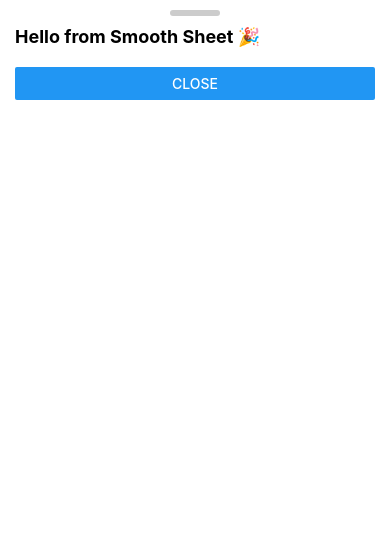
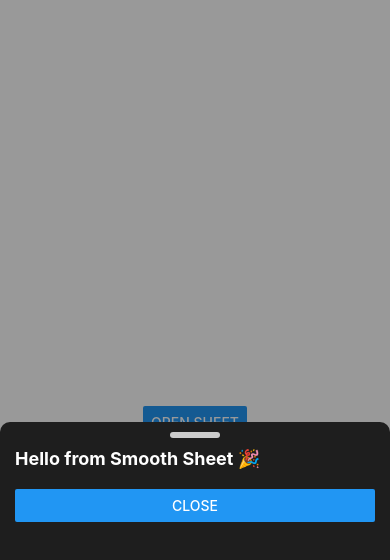
Before and after one commit to jeanmo333/react-native-smooth-sheet, a React Native app in the folder example/rncli/: screen / in a window 390 px wide. Both pictures are taken after a click on the button "OPEN SHEET". Shown: the top 560 px of the page. Built offline with nearby package versions, Linux system fonts and the light colour scheme.

Commit message:
add safe area view

```diff
--- a/example/rncli/App.tsx
+++ b/example/rncli/App.tsx
@@ -23,13 +23,13 @@ function App(): React.JSX.Element {
         ref={sheetRef}
         isVisible={visible}
         onClose={() => setVisible(false)}
-        snapPoint={1}
+        snapPoint={0.5}
         paddingHorizontal={15}
-        borderTopLeftRadius={0}
+        borderTopLeftRadius={20}
         dragIndicatorColor="#ccc" //#ff9800  //#666
         flattenOnFullOpen={true}
-        borderTopRightRadius={0}
-        theme="#fff" //#1e1e1e //#fff
+        borderTopRightRadius={20}
+        theme="#1e1e1e" //#1e1e1e //#fff
         disableDrag={false}
        >
 
@@ -37,7 +37,7 @@ function App(): React.JSX.Element {
            fontSize: 18,
            marginBottom: 20,
            fontWeight: 'bold',
-           color: '#000'
+           color: '#fff'
            }}>
            Hello from Smooth Sheet 🎉
          </Text>
--- a/example/rncli/SmoothSheet.tsx
+++ b/example/rncli/SmoothSheet.tsx
@@ -1,3 +1,4 @@
+
 import React, {
   useEffect,
   useRef,
@@ -12,6 +13,7 @@ import {
   StyleSheet,
   View,
   TouchableWithoutFeedback,
+  SafeAreaView
 } from 'react-native';
 
 const { height: SCREEN_HEIGHT } = Dimensions.get('window');
@@ -184,7 +186,7 @@ const SmoothSheet = forwardRef<SmoothSheetRef, Props>(
               },
             ]}
           />
-          <View style={styles.content}>{children}</View>
+          <SafeAreaView style={styles.content}>{children}</SafeAreaView>
         </Animated.View>
       </View>
     );
--- a/example/rncli/package.json
+++ b/example/rncli/package.json
@@ -12,8 +12,8 @@
   "dependencies": {
     "react": "18.3.1",
     "react-native": "0.77.0",
-    "react-native-safe-area-context": "^5.3.0",
-    "react-native-smooth-sheet": "^1.1.0"
+    "react-native-safe-area-context": "^5.4.0",
+    "react-native-smooth-sheet": "^1.1.1"
   },
   "devDependencies": {
     "@babel/core": "^7.25.2",
```
Also changed, not shown: 4 other files (tests, documents, lock files or other folders).
